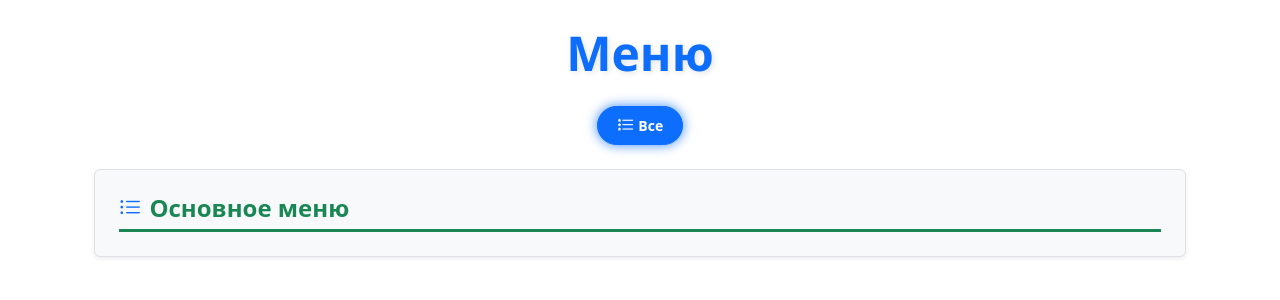
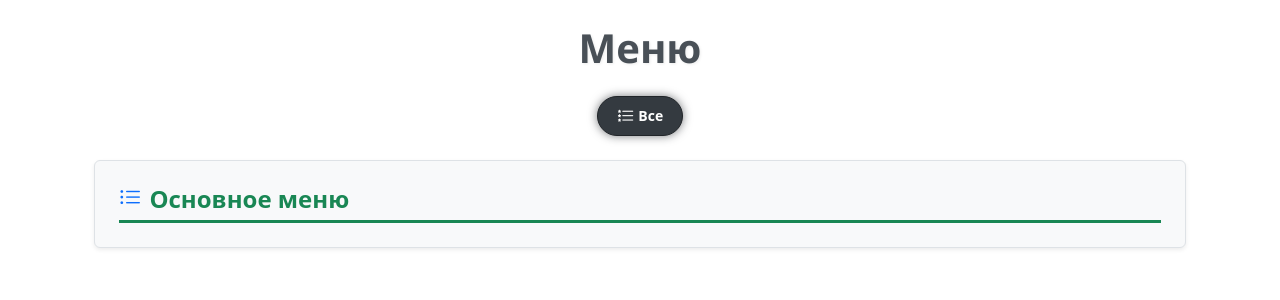
Before and after one commit to disqaa/peperoni, a Flask app: page /menu in a window 1280 px wide. Shown: the part 56-356 px from the top of the page. Run offline with Flask 3, Linux system fonts and the light colour scheme; data that the repository does not hold is empty.

Commit message:
add mini menu changes

```diff
--- a/app/templates/menu.html
+++ b/app/templates/menu.html
@@ -8,7 +8,7 @@
   <!-- фильтры -->
   <div class="mb-4 d-flex flex-wrap gap-2 justify-content-center filter-bar">
     <a href="{{ url_for('main.menu') }}"
-       class="btn btn-sm {{ 'btn-primary active-filter' if not current_category else 'btn-outline-primary' }}">
+       class="btn btn-sm {{ 'btn-dark active-filter' if not current_category else 'btn-outline-dark' }}">
        <i class="bi bi-list-stars me-1"></i> Все
     </a>
     {% for cat in categories %}
@@ -20,7 +20,7 @@
           'острая': 'bi-fire'
       }[cat] if cat in ['мясная','сырная','веган','морепродукты','острая'] else 'bi-tag-fill' %}
       <a href="{{ url_for('main.menu', category=cat) }}"
-         class="btn btn-sm {{ 'btn-primary active-filter' if current_category==cat else 'btn-outline-primary' }}">
+         class="btn btn-sm {{ 'btn-dark active-filter' if current_category==cat else 'btn-outline-dark' }}">
          <i class="bi {{ icon }} me-1"></i> {{ cat|capitalize }}
       </a>
     {% endfor %}
@@ -28,13 +28,13 @@
 
   <!--любимое-->
   {% if show_favorites and favorite_products %}
-  <section class="mb-5 favorite-section p-4 rounded shadow-sm border">
+  <section class="mb-5 favorite-section p-4 rounded shadow-sm border scroll-animate">
     <h4 class="mb-4 favorite-title d-flex align-items-center gap-2">
       <i class="bi bi-heart-fill text-danger"></i> Вам может понравиться
     </h4>
     <div class="row row-cols-1 row-cols-md-3 g-4">
       {% for product in favorite_products %}
-      <div class="col">
+      <div class="col scroll-animate">
         <div class="card h-100 shadow favorite-card rounded-4 border">
           <a href="{{ url_for('main.product_detail', product_id=product.id) }}" class="text-decoration-none text-dark">
             <img src="{{ url_for('static', filename='images/' ~ product.image_url) }}"
@@ -60,14 +60,14 @@
   </section>
   {% endif %}
 
-  <!--менюшка-->
-  <section class="main-menu-section p-4 rounded shadow-sm border">
+  <!--меню-->
+  <section class="main-menu-section p-4 rounded shadow-sm border scroll-animate">
     <h4 class="mb-4 main-menu-title d-flex align-items-center gap-2">
       <i class="bi bi-list-ul text-primary"></i> Основное меню
     </h4>
     <div class="row row-cols-1 row-cols-md-3 g-4">
       {% for product in products %}
-      <div class="col">
+      <div class="col scroll-animate">
         <div class="card h-100 shadow product-card rounded-4 border">
           <a href="{{ url_for('main.product_detail', product_id=product.id) }}" class="text-decoration-none text-dark">
             <img src="{{ url_for('static', filename='images/' ~ product.image_url) }}"
@@ -95,39 +95,42 @@
 
 <style>
   :root {
-    --main-menu-border-color: #198754; /* Зеленый, можно заменить */
-    --favorite-border-color: #dc3545; /* Красный, можно заменить */
+    --main-menu-border-color: #198754;
+    --favorite-border-color: #dc3545;
   }
 
   .menu-title {
-    font-weight: 900;
-    font-size: 3rem;
-    text-shadow: 2px 2px 6px rgba(0,0,0,0.1);
-    color: #0d6efd;
+    font-weight: 800;
+    font-size: 2.5rem;
+    text-shadow: 1px 1px 3px rgba(0,0,0,0.08);
+    color: #495057;
     font-family: 'Segoe UI', Tahoma, Geneva, Verdana, sans-serif;
   }
 
   .filter-bar a {
-    border-radius: 50px;
+    border-radius: 40px;
     padding: 0.35rem 1.2rem;
     font-weight: 600;
     display: flex;
     align-items: center;
     transition: all 0.3s ease;
   }
+
   .filter-bar a i {
     font-size: 1.1rem;
   }
+
   .filter-bar a:hover:not(.active-filter) {
-    background-color: #0d6efd;
+    background-color: #343a40;
     color: white !important;
-    transform: scale(1.1);
-    box-shadow: 0 0 10px rgba(13,110,253,0.5);
+    transform: scale(1.05);
+    box-shadow: 0 0 10px rgba(33,37,41,0.4);
   }
+
   .active-filter {
-    background-color: #0d6efd !important;
+    background-color: #343a40 !important;
     color: white !important;
-    box-shadow: 0 0 12px rgba(13,110,253,0.8);
+    box-shadow: 0 0 10px rgba(33,37,41,0.6);
   }
 
   .favorite-section {
@@ -135,12 +138,14 @@
     border-color: var(--favorite-border-color);
     border-width: 2px;
   }
+
   .favorite-title {
     font-weight: 700;
     font-size: 1.4rem;
     border-bottom: 3px solid var(--favorite-border-color);
     padding-bottom: 0.3rem;
   }
+
   .favorite-title i {
     font-size: 1.5rem;
   }
@@ -150,6 +155,7 @@
     border-color: var(--main-menu-border-color);
     border-width: 2px;
   }
+
   .main-menu-title {
     font-weight: 700;
     font-size: 1.5rem;
@@ -157,6 +163,7 @@
     padding-bottom: 0.4rem;
     color: var(--main-menu-border-color);
   }
+
   .main-menu-title i {
     font-size: 1.4rem;
   }
@@ -164,31 +171,58 @@
   .card {
     transition: transform 0.3s ease, box-shadow 0.3s ease;
   }
+
   .card:hover {
     transform: translateY(-5px);
     box-shadow: 0 0.75rem 1.5rem rgba(0,0,0,0.15);
     z-index: 10;
   }
+
   .product-card {
     border-color: #cce5ff;
   }
+
   .favorite-card {
     border-color: var(--favorite-border-color);
   }
 
-  .btn-outline-primary {
-    transition: background-color 0.3s ease, color 0.3s ease;
-  }
   .btn-outline-primary:hover {
     background-color: #0d6efd;
     color: white;
   }
-  .btn-outline-danger {
-    transition: background-color 0.3s ease, color 0.3s ease;
-  }
+
   .btn-outline-danger:hover {
     background-color: var(--favorite-border-color);
     color: white;
   }
+
+  /* Scroll-trigger animation */
+  .scroll-animate {
+    opacity: 0;
+    transform: translateY(40px);
+    transition: opacity 0.6s ease, transform 0.6s ease;
+  }
+
+  .scroll-animate.in-view {
+    opacity: 1;
+    transform: translateY(0);
+  }
 </style>
+
+<script>
+  document.addEventListener("DOMContentLoaded", function () {
+    const observer = new IntersectionObserver(entries => {
+      entries.forEach(entry => {
+        if (entry.isIntersecting) {
+          entry.target.classList.add("in-view");
+          observer.unobserve(entry.target);
+        }
+      });
+    }, { threshold: 0.15 });
+
+    document.querySelectorAll('.scroll-animate').forEach(el => {
+      observer.observe(el);
+    });
+  });
+</script>
 {% endblock %}
```
